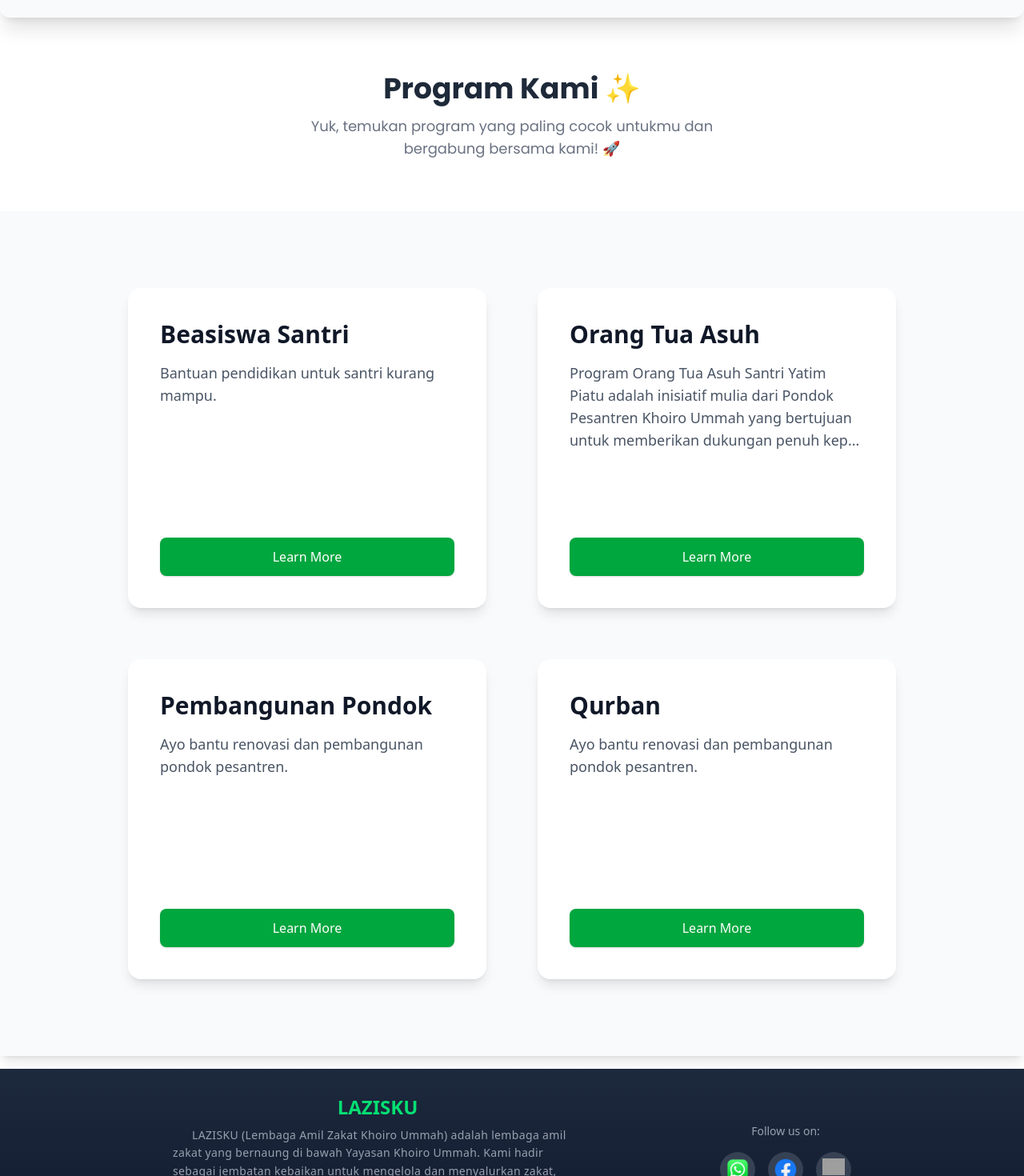
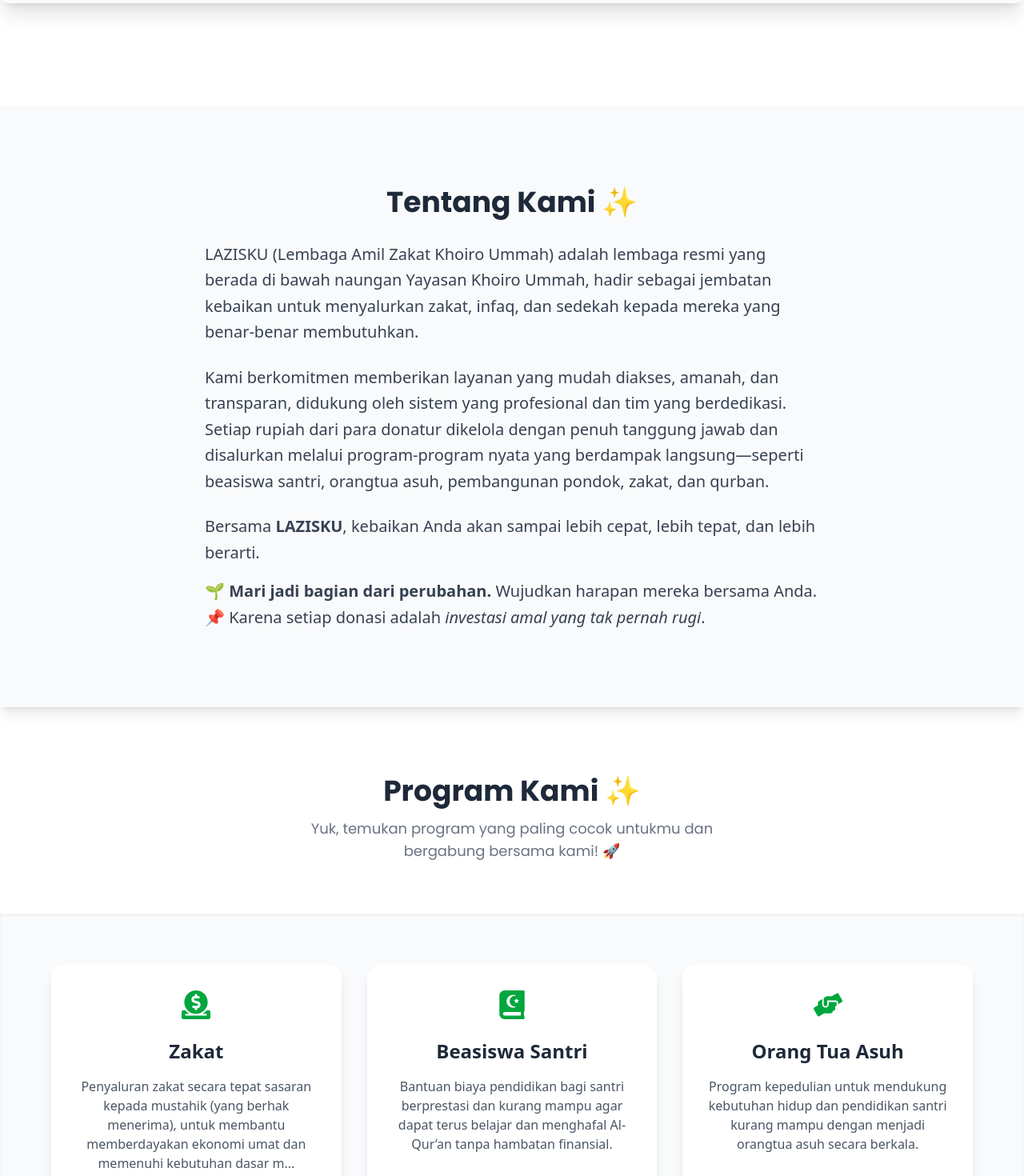
Before and after one commit to BangGondes/LazisKu, a Next.js app: page / in a window 1280 px wide. Shown: the part 540-2010 px from the top of the page at 80% size. Built offline with nearby package versions, Linux system fonts and the light colour scheme; grey boxes are pictures that could not be loaded; a web font is replaced by a local one.

Commit message:
[UPDATE]program dan penambahan tetang kami

```diff
--- a/package.json
+++ b/package.json
@@ -19,6 +19,7 @@
     "next": "15.2.4",
     "react": "^19.0.0",
     "react-dom": "^19.0.0",
+    "react-icons": "^5.5.0",
     "tailwind-merge": "^3.0.2",
     "tw-animate-css": "^1.2.5"
   },
@@ -26,7 +27,7 @@
     "@eslint/eslintrc": "^3",
     "@tailwindcss/postcss": "^4",
     "@types/node": "^20",
-    "@types/react": "^19",
+    "@types/react": "^19.1.2",
     "@types/react-dom": "^19",
     "eslint": "^9",
     "eslint-config-next": "15.2.4",
--- /dev/null
+++ b/src/app/about/page.tsx
@@ -0,0 +1,49 @@
+"use client";
+
+import { motion } from "framer-motion";
+
+export default function About() {
+  return (
+    <motion.div
+      initial={{ opacity: 0, y: 50 }}
+      whileInView={{ opacity: 1, y: 0 }}
+      viewport={{ once: false }}
+      transition={{ duration: 0.8 }}
+      className="py-24 px-6 mt-32 bg-gray-50 mb-4 shadow-lg"
+    >
+      <h1 className="text-4xl font-extrabold mb-6 text-gray-800 text-center leading-snug font-[Poppins]">
+        Tentang Kami ✨
+      </h1>
+
+      <p className="text-lg md:text-xl text-gray-700 mt-0 leading-relaxed max-w-3xl mx-auto">
+        LAZISKU (Lembaga Amil Zakat Khoiro Ummah) adalah lembaga resmi yang
+        berada di bawah naungan Yayasan Khoiro Ummah, hadir sebagai jembatan
+        kebaikan untuk menyalurkan zakat, infaq, dan sedekah kepada mereka yang
+        benar-benar membutuhkan.
+      </p>
+
+      <p className="text-lg md:text-xl text-gray-700 leading-relaxed max-w-3xl mx-auto mt-6">
+        Kami berkomitmen memberikan layanan yang mudah diakses, amanah, dan
+        transparan, didukung oleh sistem yang profesional dan tim yang
+        berdedikasi. Setiap rupiah dari para donatur dikelola dengan penuh
+        tanggung jawab dan disalurkan melalui program-program nyata yang
+        berdampak langsung—seperti beasiswa santri, orangtua asuh, pembangunan
+        pondok, zakat, dan qurban.
+      </p>
+
+      <p className="text-lg md:text-xl text-gray-700 leading-relaxed max-w-3xl mx-auto mt-6">
+        Bersama <strong>LAZISKU</strong>, kebaikan Anda akan sampai lebih cepat,
+        lebih tepat, dan lebih berarti.
+        <br />
+        <span className="block mt-4">
+          🌱 <strong>Mari jadi bagian dari perubahan.</strong> Wujudkan harapan
+          mereka bersama Anda.
+        </span>
+        <span className="block">
+          📌 Karena setiap donasi adalah{" "}
+          <em>investasi amal yang tak pernah rugi</em>.
+        </span>
+      </p>
+    </motion.div>
+  );
+}
--- a/src/app/components/hero/page.tsx
+++ b/src/app/components/hero/page.tsx
@@ -37,7 +37,7 @@
     <Card className="mt-0 border-none shadow-xl bg-gray-50 flex flex-col-reverse lg:flex-row items-center justify-between px-4 py-6 sm:px-6 sm:py-10 lg:p-16 gap-6 lg:gap-16">
       {/* Kontainer Teks */}
       <div className="mt-12 lg:mt-24 flex-1 text-center lg:text-left px-4 sm:px-0">
-        <h1 className="text-3xl lg:text-6xl font-extrabold text-gray-900 leading-tight font-['Montserrat']">
+        <h1 className="text-4xl lg:text-5xl font-extrabold text-gray-900 leading-tight font-['Montserrat']">
           Mulai Perjalanan Kebaikanmu
         </h1>
         <p className="mt-4 text-lg text-gray-600">
--- a/src/app/page.tsx
+++ b/src/app/page.tsx
@@ -1,3 +1,4 @@
+import About from "./about/page";
 import Footer from "./components/footer/page";
 import Header from "./components/header/page";
 import Hero from "./components/hero/page";
@@ -10,6 +11,7 @@
     <>
       <Header />
       <Hero />
+      <About />
       <Program />
       <Footer/>
     </>
--- a/src/app/program/page.tsx
+++ b/src/app/program/page.tsx
@@ -2,44 +2,66 @@
 
 import { motion } from "framer-motion";
 import Link from "next/link";
-
+import { JSX } from "react";
+import {
+  FaHandsHelping,
+  FaQuran,
+  FaMosque,
+  FaDonate,
+  FaRegSmile,
+} from "react-icons/fa";
 
 const MotionLink = motion(Link);
-// Tipe data untuk Program
+
 interface Program {
   title: string;
   description: string;
   link: string;
+  icon: JSX.Element;
 }
 
 export default function Program() {
   const programList: Program[] = [
     {
+      title: "Zakat",
+      description:
+        "Penyaluran zakat secara tepat sasaran kepada mustahik (yang berhak menerima), untuk membantu memberdayakan ekonomi umat dan memenuhi kebutuhan dasar mereka.",
+      link: "/program/zakat",
+      icon: <FaDonate className="text-green-600 text-4xl mb-4" />,
+    },
+    {
       title: "Beasiswa Santri",
-      description: "Bantuan pendidikan untuk santri kurang mampu.",
+      description:
+        "Bantuan biaya pendidikan bagi santri berprestasi dan kurang mampu agar dapat terus belajar dan menghafal Al-Qur’an tanpa hambatan finansial.",
       link: "/program/beasiswa-santri",
+      icon: <FaQuran className="text-green-600 text-4xl mb-4" />,
     },
     {
       title: "Orang Tua Asuh",
       description:
-        "Program Orang Tua Asuh Santri Yatim Piatu adalah inisiatif mulia dari Pondok Pesantren Khoiro Ummah yang bertujuan untuk memberikan dukungan penuh kepada para santri yatim dan yatim piatu dalam menempuh pendidikan agama dan umum. Melalui program ini, kami mengajak para dermawan untuk mengambil peran sebagai ‘orang tua asuh’ yang peduli terhadap masa depan generasi Islam yang kurang beruntung. Tujuan Program, Bentuk Bantuan Orang Tua Asuh, Nominal Donasi & Skema Asuh, Manfaat Menjadi Orang Tua Asuh, dan banyak lagi...",
+        "Program kepedulian untuk mendukung kebutuhan hidup dan pendidikan santri kurang mampu dengan menjadi orangtua asuh secara berkala.",
       link: "/program/orang-tua-asuh",
+      icon: <FaHandsHelping className="text-green-600 text-4xl mb-4" />,
     },
     {
       title: "Pembangunan Pondok",
-      description: "Ayo bantu renovasi dan pembangunan pondok pesantren.",
+      description:
+        "Program penggalangan dana untuk pembangunan dan renovasi fasilitas pondok pesantren demi kenyamanan belajar dan ibadah para santri.",
       link: "/program/pembangunan-pondok",
+      icon: <FaMosque className="text-green-600 text-4xl mb-4" />,
     },
     {
       title: "Qurban",
-      description: "Ayo bantu renovasi dan pembangunan pondok pesantren.",
-      link: "/program/pembangunan-pondok",
+      description:
+        "Program penyaluran hewan qurban ke wilayah pelosok dan pesantren, sebagai bentuk kepedulian sosial dan ibadah kepada Allah di Hari Raya Idul Adha.",
+      link: "/program/qurban",
+      icon: <FaRegSmile className="text-green-600 text-4xl mb-4" />,
     },
   ];
 
   return (
     <>
-      <div className="flex flex-col items-center text-center py-16 px-6">
+      <div className="flex flex-col items-center text-center py-16 px-4 sm:px-6">
         <motion.h1
           initial={{ opacity: 0, y: -30 }}
           animate={{ opacity: 1, y: 0 }}
@@ -59,36 +81,34 @@
         </motion.p>
       </div>
 
-      <div className="py-24 px-6 bg-gray-50 mb-4 shadow-lg">
-        <div className="flex flex-col lg:flex-row flex-wrap items-center justify-center gap-12 lg:gap-16">
+      <div className="py-16 px-4 sm:px-6 bg-gray-50 shadow-inner">
+        <div className="grid grid-cols-1 sm:grid-cols-2 lg:grid-cols-3 gap-8 max-w-6xl mx-auto">
           {programList.map((program, index) => (
             <motion.div
               key={index}
               initial={{ opacity: 0, y: 50 }}
               whileInView={{ opacity: 1, y: 0 }}
               whileHover={{ scale: 1.03 }}
-              transition={{ duration: 0.5, ease: "easeOut" }}
+              transition={{ duration: 0.6, delay: index * 0.1 }}
               viewport={{ once: true }}
-              className="flex flex-col bg-white rounded-2xl p-6 lg:p-10 shadow-lg text-center lg:text-left max-w-md w-full min-h-[400px] hover:shadow-2xl"
+              className="flex flex-col bg-white rounded-2xl p-6 sm:p-8 shadow-lg text-center hover:shadow-xl transition-all duration-300"
             >
-              <h2 className="text-3xl font-bold text-gray-900">
+              <div className="flex justify-center">{program.icon}</div>
+              <h2 className="text-2xl font-bold text-gray-800 mt-2">
                 {program.title}
               </h2>
-              <p className="mt-4 text-lg text-gray-600">
+              <p className="mt-4 text-gray-600 text-sm mb-3 sm:text-base">
                 {program.description.length > 150
                   ? program.description.substring(0, 150) + "..."
-
                   : program.description}
               </p>
-
               <MotionLink
                 href={program.link}
                 whileHover={{ scale: 1.05 }}
-  className="mt-auto inline-block text-center bg-green-600 text-white px-6 py-3 rounded-lg shadow transition duration-300 hover:bg-green-700 hover:shadow-xl"
+                className="mt-auto inline-block bg-green-600 text-white px-5 py-2.5 rounded-lg shadow hover:bg-green-700 transition font-semibold text-sm mt-6"
               >
-  Learn More
+                Selengkapnya
               </MotionLink>
-
             </motion.div>
           ))}
         </div>
```
Also changed, not shown: 2 other files (tests, documents, lock files or other folders). Lines whose indentation alone changed are shown as unchanged.
